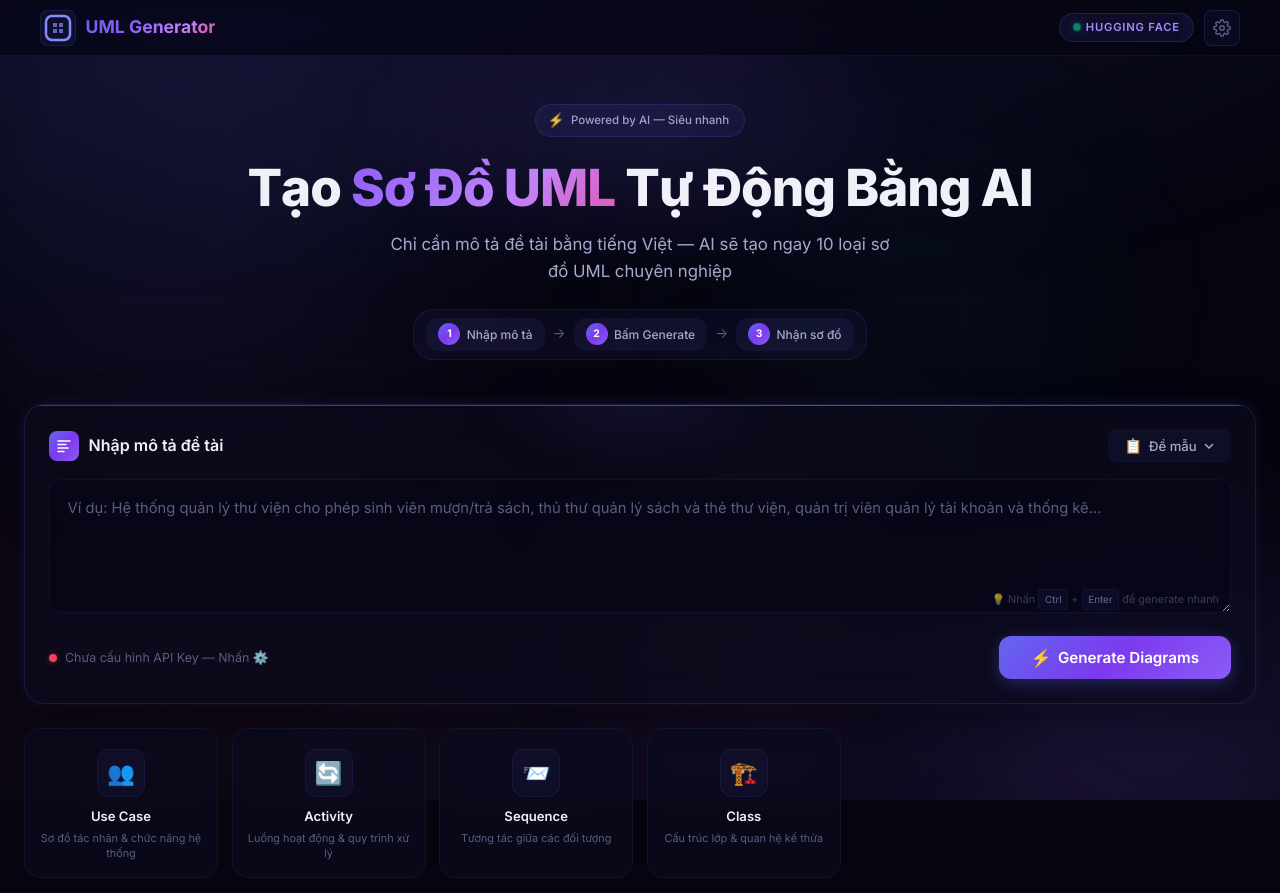
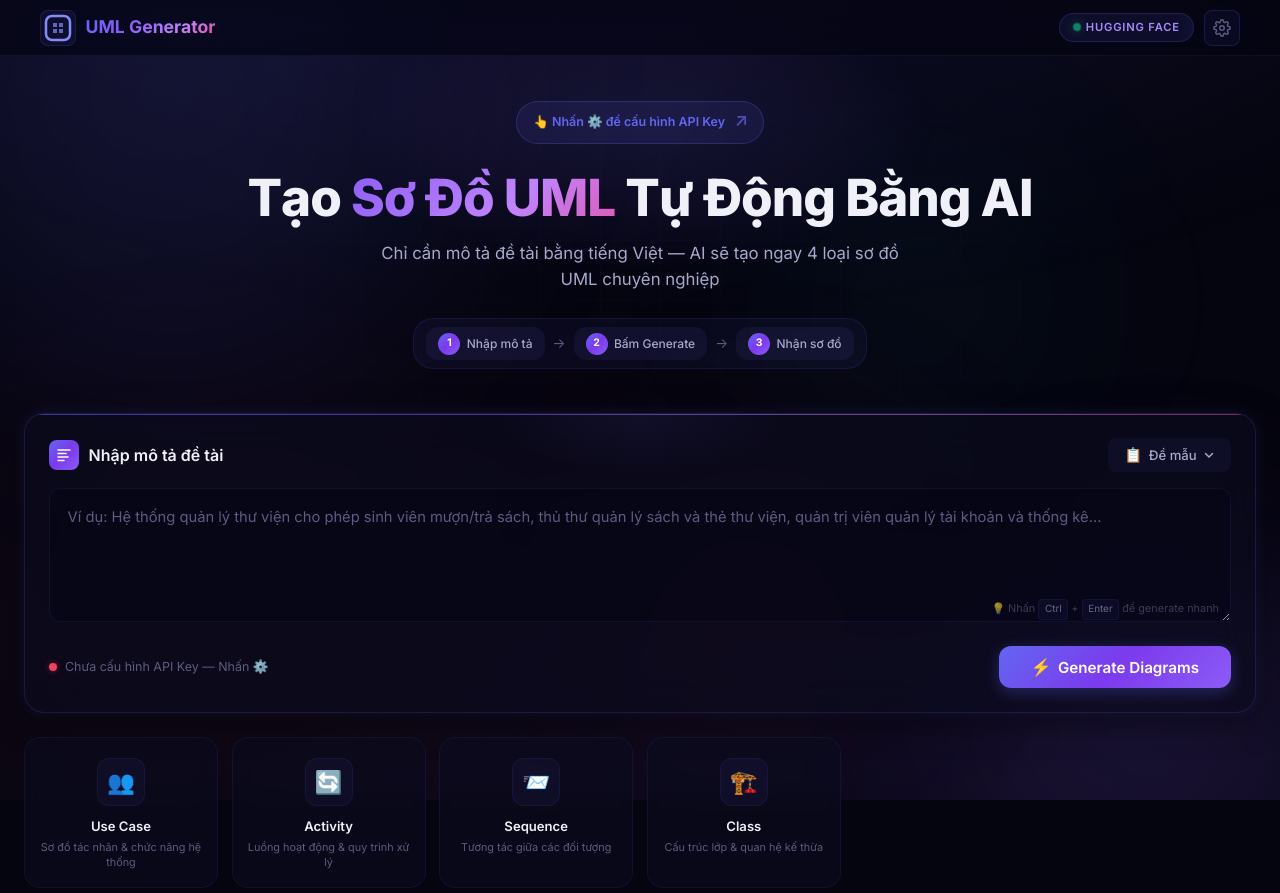
Before and after one commit to maitamdev/uml-gen, a website built with Vite: page index.html in a window 1280 px wide. Shown: the top 893 px of the page. Built offline with nearby package versions, Linux system fonts and the light colour scheme.

Commit message:
feat(ui): replace hero chip with setup arrow pointing to API key settings

```diff
--- a/index.html
+++ b/index.html
@@ -125,15 +125,15 @@
       <!-- Hero -->
       <section class="hero">
         <div class="hero-glow"></div>
-        <div class="hero-chip">
-          <span class="chip-icon">⚡</span>
-          <span>Powered by AI — Siêu nhanh</span>
+        <div class="setup-arrow" id="setupArrow">
+          <span class="arrow-text">👆 Nhấn ⚙️ để cấu hình API Key</span>
+          <span class="arrow-icon">↗</span>
         </div>
         <h1 class="hero-title">
           Tạo <span class="gradient-text">Sơ Đồ UML</span> <br class="hero-br"/>Tự Động Bằng AI
         </h1>
         <p class="hero-subtitle">
-          Chỉ cần mô tả đề tài bằng tiếng Việt — AI sẽ tạo ngay 10 loại sơ đồ UML chuyên nghiệp
+          Chỉ cần mô tả đề tài bằng tiếng Việt — AI sẽ tạo ngay 4 loại sơ đồ UML chuyên nghiệp
         </p>
 
         <!-- Steps inline -->
--- a/src/main.ts
+++ b/src/main.ts
@@ -103,6 +103,14 @@ function setupApiKeyUI() {
     e.stopPropagation();
     settingsPanel.classList.toggle('open');
   });
+
+  // Setup arrow also opens settings
+  const setupArrow = document.getElementById('setupArrow');
+  if (setupArrow) {
+    setupArrow.addEventListener('click', () => {
+      settingsPanel.classList.add('open');
+    });
+  }
 
   document.addEventListener('click', (e) => {
     if (!settingsPanel.contains(e.target as Node) && !settingsBtn.contains(e.target as Node)) {
--- a/src/style.css
+++ b/src/style.css
@@ -458,20 +458,39 @@ body {
   pointer-events: none;
 }
 
-.hero-chip {
-  display: inline-flex; align-items: center; gap: 0.4rem;
-  padding: 0.3rem 0.9rem 0.3rem 0.7rem;
-  background: rgba(99,102,241,0.08);
-  border: 1px solid rgba(99,102,241,0.18);
+.setup-arrow {
+  display: inline-flex; align-items: center; gap: 0.5rem;
+  padding: 0.4rem 1rem;
+  background: rgba(99,102,241,0.1);
+  border: 1px solid rgba(99,102,241,0.25);
   border-radius: 9999px;
-  font-size: 0.72rem;
-  font-weight: 500;
-  color: var(--text-secondary);
+  font-size: 0.78rem;
+  font-weight: 600;
+  color: var(--indigo);
   margin-bottom: 1.25rem;
-  animation: hero-fade-in 0.6s ease;
-}
-
-.chip-icon { font-size: 0.85rem; }
+  animation: hero-fade-in 0.6s ease, arrow-bounce 2s ease-in-out infinite;
+  cursor: pointer;
+  transition: all 0.3s var(--ease);
+}
+
+.setup-arrow:hover {
+  background: rgba(99,102,241,0.18);
+  border-color: rgba(99,102,241,0.4);
+  transform: scale(1.05);
+}
+
+.arrow-text { font-size: 0.78rem; }
+.arrow-icon { font-size: 1.1rem; animation: arrow-pulse 1.5s ease-in-out infinite; }
+
+@keyframes arrow-bounce {
+  0%, 100% { transform: translateY(0); }
+  50% { transform: translateY(-3px); }
+}
+
+@keyframes arrow-pulse {
+  0%, 100% { opacity: 1; transform: translate(0, 0); }
+  50% { opacity: 0.6; transform: translate(2px, -2px); }
+}
 
 .hero-title {
   font-size: clamp(2rem, 5vw, 3.2rem);
```
